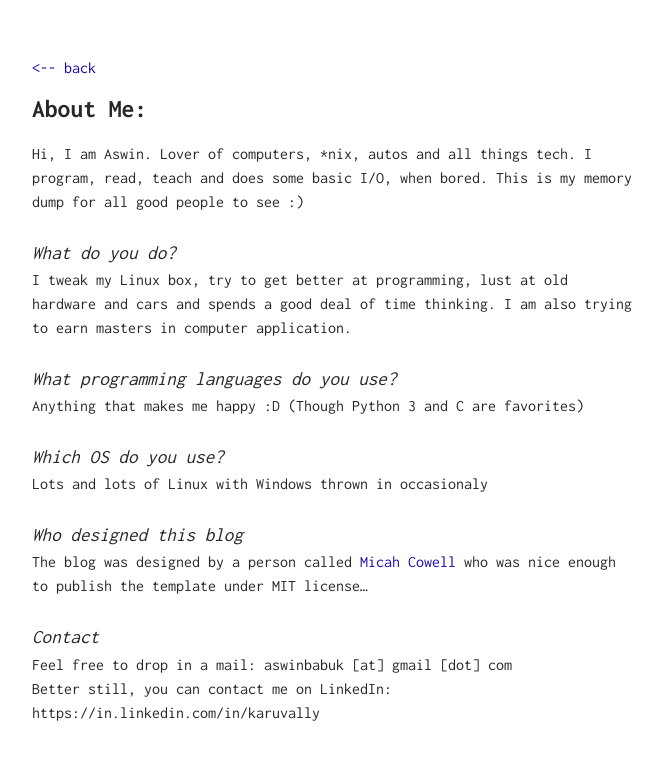
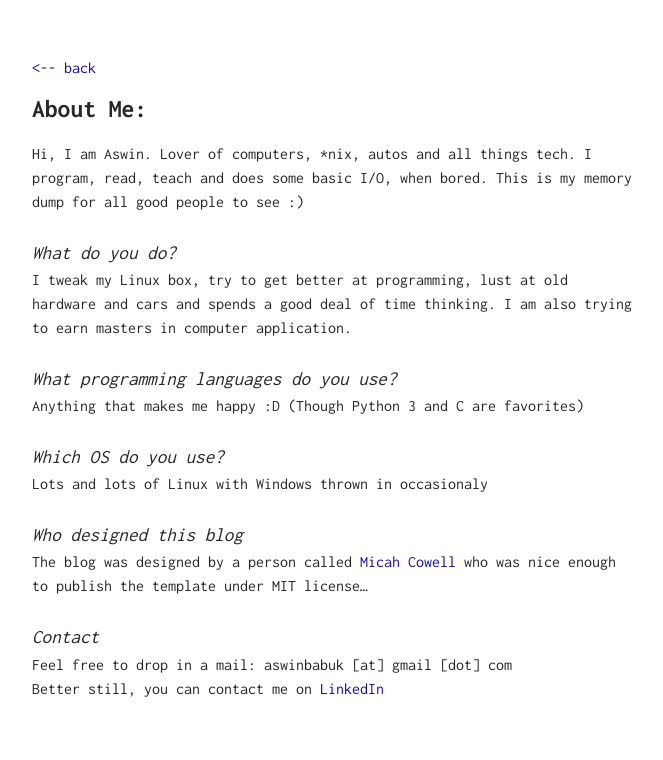
Before and after one commit to karuvally/karuvally.github.io, a Jekyll site: the page built from me/index.md, in a window 1280 px wide. Shown: the top 760 px of the page, without its empty margins (308-971 px from the left). Built offline with Jekyll 4.4.1, drawn with Linux system fonts in a browser that asks for light colours.

Commit message:
update to links

```diff
--- a/me/index.md
+++ b/me/index.md
@@ -19,4 +19,4 @@ The blog was designed by a person called [Micah Cowell](http://blog.micahcowell.
 
 # Contact
 Feel free to drop in a mail: aswinbabuk [at] gmail [dot] com
-Better still, you can contact me on LinkedIn: https://in.linkedin.com/in/karuvally
+Better still, you can contact me on [LinkedIn](https://in.linkedin.com/in/karuvally)
```
